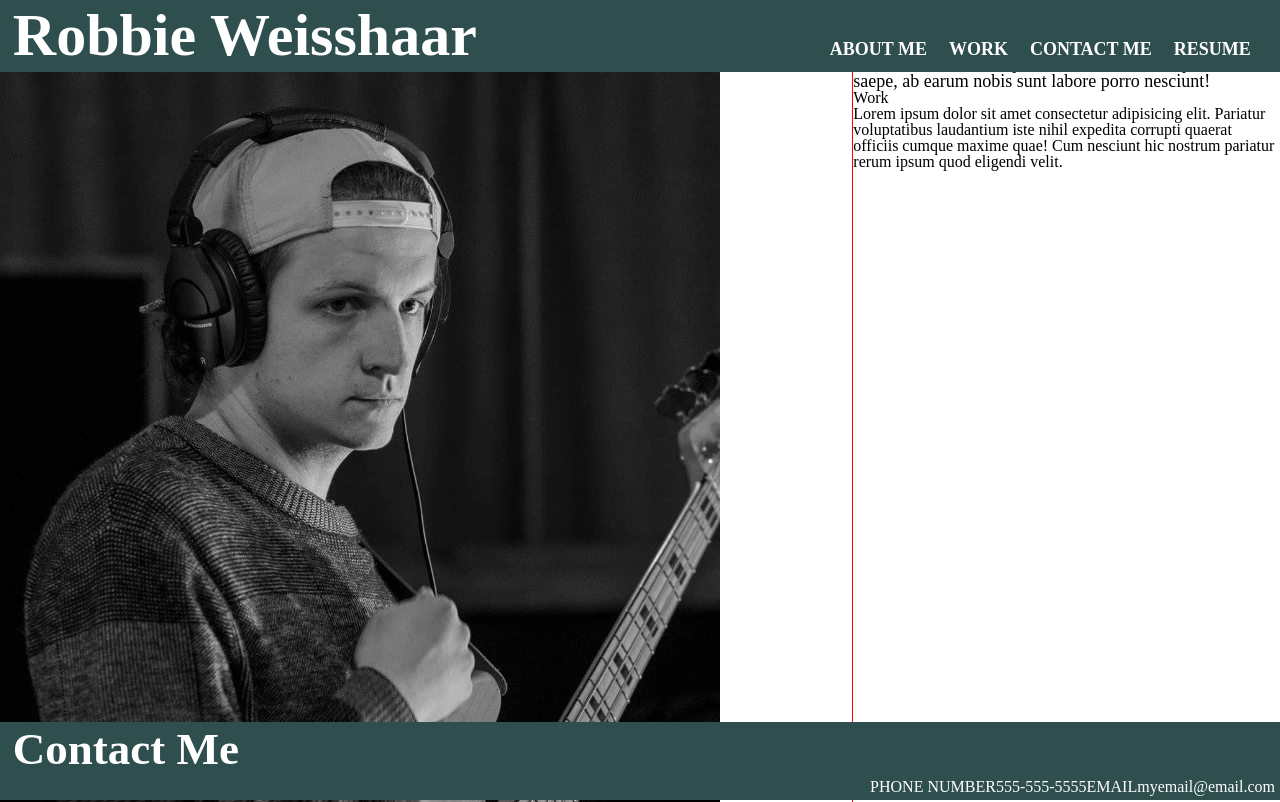
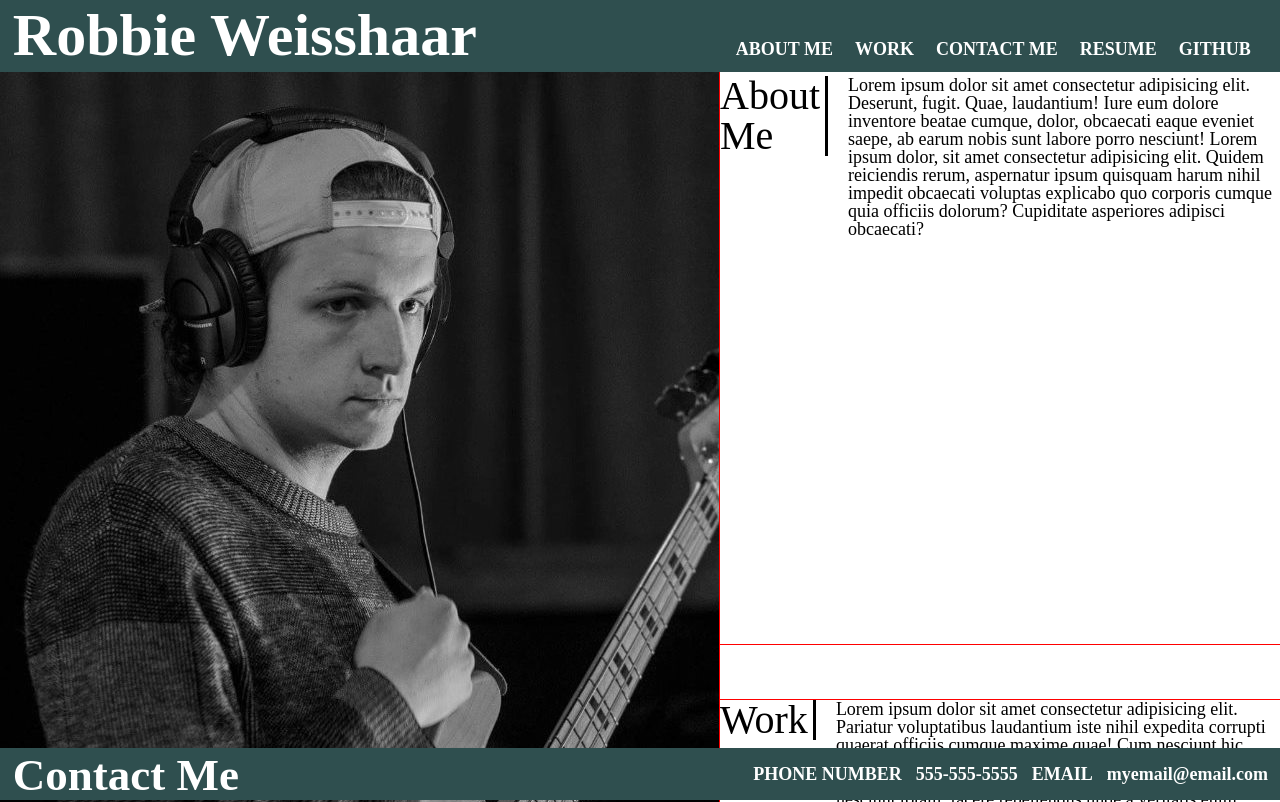
Before and after one commit to rweisshaar1/portfolio-project, a plain HTML site: page index.html in a window 1280 px wide. Shown: the top 802 px of the page. Drawn offline with Linux system fonts and the light colour scheme.

Commit message:
fixing more HTML and CSS

```diff
--- a/index.html
+++ b/index.html
@@ -15,7 +15,8 @@
           <a href="#aboutMe">ABOUT ME </a><br />
           <a href="#work"> WORK </a><br />
           <a href="#contactMe"> CONTACT ME </a><br />
-          <a href="./resume.html"> RESUME </a><br />
+          <a href="./resume.html" target="_blank"> RESUME </a><br />
+          <a href="https://github.com/rweisshaar1" target="_blank"> GITHUB </a><br />
         </nav>
       </section>
   </header>
@@ -29,25 +30,25 @@
     <div class="details">
       <section id="aboutMe" class="aboutMe">
         <h2 class="aboutMeHeader">About Me</h2>
-          <p class="aboutMeP">Lorem ipsum dolor sit amet consectetur adipisicing elit. Deserunt, fugit. Quae, laudantium! Iure eum dolore inventore beatae cumque, dolor, obcaecati eaque eveniet saepe, ab earum nobis sunt labore porro nesciunt!
+          <p class="aboutMeP">Lorem ipsum dolor sit amet consectetur adipisicing elit. Deserunt, fugit. Quae, laudantium! Iure eum dolore inventore beatae cumque, dolor, obcaecati eaque eveniet saepe, ab earum nobis sunt labore porro nesciunt! Lorem ipsum dolor, sit amet consectetur adipisicing elit. Quidem reiciendis rerum, aspernatur ipsum quisquam harum nihil impedit obcaecati voluptas explicabo quo corporis cumque quia officiis dolorum? Cupiditate asperiores adipisci obcaecati?
           </p>
       </section>
 
       <section id="work" class="work">
         <h2 class="workHeader">Work</h2>
-          <p class="workP"> Lorem ipsum dolor sit amet consectetur adipisicing elit. Pariatur voluptatibus laudantium iste nihil expedita corrupti quaerat officiis cumque maxime quae! Cum nesciunt hic nostrum pariatur rerum ipsum quod eligendi velit.</p>
+          <p class="workP"> Lorem ipsum dolor sit amet consectetur adipisicing elit. Pariatur voluptatibus laudantium iste nihil expedita corrupti quaerat officiis cumque maxime quae! Cum nesciunt hic nostrum pariatur rerum ipsum quod eligendi velit. Lorem ipsum dolor sit amet consectetur adipisicing elit. Autem, ab nesciunt totam, facere repellendus unde a veritatis enim ullam alias iure ducimus, vitae quidem perspiciatis blanditiis nam delectus debitis cupiditate.</p>
       </section>
     </div>
   </main>
 
   <footer class="footer">
     <section id="contactMe" class="contactMe">
-      <h2 class="contactMeH">Contact Me</h2>
-        <ul>
+      <h3 class="contactMeH">Contact Me</h3>
+        <ul class="info">
           <li>PHONE NUMBER</li>
-            <p>555-555-5555</p>
+          <li>555-555-5555</li>
           <li>EMAIL</li>
-            <p>myemail@email.com</p>
+          <li>myemail@email.com</li>
         </ul>
     </section>
   </footer>
--- a/style.css
+++ b/style.css
@@ -2,9 +2,10 @@
   --darkslate: darkslategray;
   --headerFontColor: white;
   --normalTextColor: black;
+  --detailsSectionHeader:
 }
 
-header.header {
+.header {
   display: flex;
   background-color: var(--darkslate);
   justify-content: space-between;
@@ -19,7 +20,8 @@ header.header {
   /* outline: red 1px solid; */
 }
 
-.header nav.nav {
+/*navigation stuff*/
+.header .nav {
   display: flex;
   justify-content: flex-end;
   /* outline: red 1px solid; */
@@ -55,50 +57,113 @@ a:visited {
   text-decoration: none;
 }
 
+/*main section stuff*/
 .main {
   display: flex;
+  outline: 1px solid red;
 }
 
-.main.image {
+/* .main.image {
   width: 50%;
+  outline: 1px solid red;
   flex-direction: column;
+} */
+
+.main .details {
+  display: flex;
+  width: 50%;
+  outline: 1px solid red;
 }
 
-div.details {
+/* div.details {
   display: flex;
   flex-direction: column;
   width: 50%;
   outline: 1px solid red;
+} */
+
+.aboutMeHeader {
+  display: flex;
+  padding-right: 5px;
+  font-size: 40px;
+  margin-right: 20px;
+  border-right: 3px black solid;
+  margin-bottom: auto;
 }
 
-section.aboutMe {
+.workHeader {
   display: flex;
-  flex-direction: column;
+  padding-right: 5px;
+  font-size: 40px;
+  margin-right: 20px;
+  border-right: 3px black solid;
+  margin-bottom: auto;
+}
+
+.details {
+  flex-wrap: wrap;
+  justify-content: space-evenly;
+}
+
+.details .aboutMe {
+  display: flex;
+  flex-direction: row;
+  margin-top: 10%;
+  padding-top: 20px;
   font-size: large;
   color: var(--normalTextColor);
+  outline: 1px solid red;
 }
 
-.image {
-  width: 100%;
+.aboutMeP {
+  font-size: large;
 }
 
-/* this is the footer Phone number, email, etc.*/
-section ul {
+.details .work {
+  display: flex;
+  flex-direction: row;
+  margin-top: 10%;
+  font-size: large;
+  color: var(--normalTextColor);
+  outline: 1px solid red;
+}
+
+.workP {
+  font-size: large;
+}
+
+.main.image {
+  width: 100%;
+  outline: 1px solid red;
+}
+
+
+/* this is the footer Phone number, email, etc. spacing*/
+li {
+  padding: 7px;
+}
+
+/*Contact footer info*/
+.contactMe .info {
   display: flex;
   flex-direction: row;
   justify-content: flex-end;
+  font-size: large;
   padding-left: 10px;
   padding: 5px;
+  /* outline: 1px solid red; */
 }
 
 /*this is the contact me header*/
-.contactMe h2 {
+.contactMe {
   display: flex;
+  justify-content: space-between;
   font-size: 45px;
   font-weight: bold;
   padding-top: 5px;
   padding-left: 1%;
   padding-bottom: 2px;
+  /* outline: 1px solid red; */
 }
 
 /*this is the footer main info, background, font, etc.*/
```
